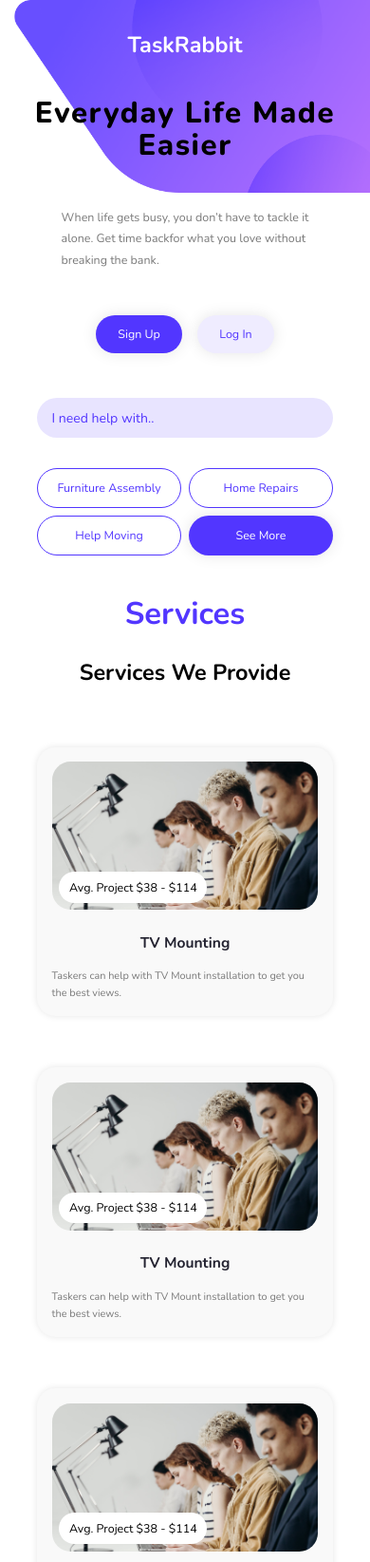
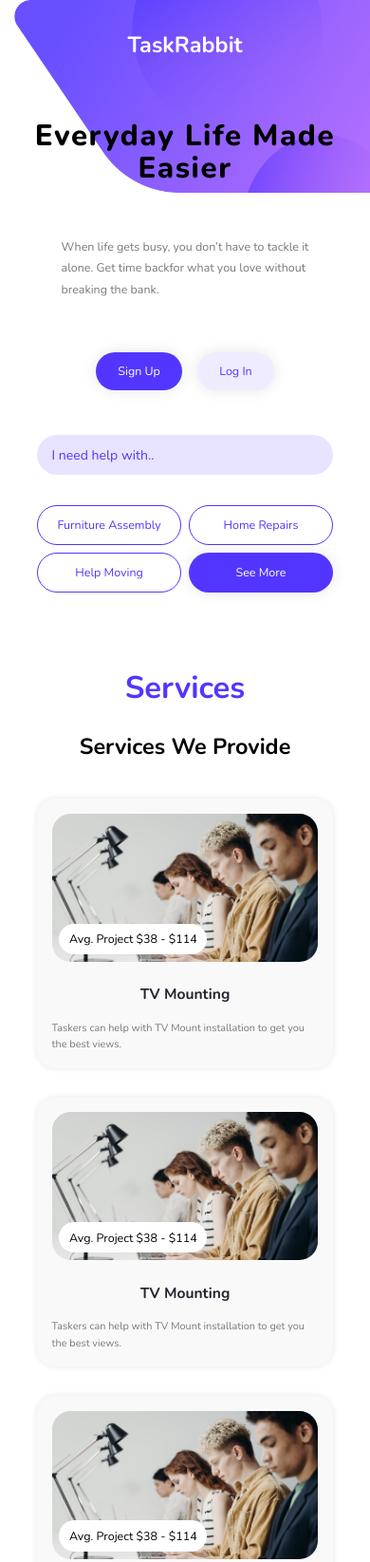
Before and after one commit to shivam907/taskRabbitFrontend, a plain HTML site: page home/index.html in a window 390 px wide. Shown: the top 1645 px of the page at 95% size. Drawn offline with nearby package versions, Linux system fonts and the light colour scheme.

Commit message:
Fixed the Gap bug

```diff
--- a/home/style.css
+++ b/home/style.css
@@ -662,13 +662,13 @@ button {
     font-size: 4rem;
     letter-spacing: 0.2rem;
     line-height: 1.1;
-    margin-bottom: 1rem;
+    margin: 3rem 0 2rem;
     font-weight: 800;
   }
 
   .hc1 p {
     font-size: 1.6rem;
-    margin-bottom: 1rem;
+    margin-bottom: 2rem;
     line-height: 1.8;
     color: #797979;
   }
@@ -686,7 +686,7 @@ button {
   }
   .services {
     width: 100vw;
-    margin: 30rem auto;
+    margin: 40rem auto;
     margin-bottom: 10rem;
   }
   .services h1 {
@@ -701,7 +701,7 @@ button {
     margin-top: 3rem;
   }
   .serviceBox {
-    margin-top: 3rem;
+    /* margin-top: 3rem; */
     width: 40rem;
     padding: 2rem;
     background-color: #f9f9f9;
@@ -854,7 +854,7 @@ button {
     color: gold;
   }
   .start {
-    width: 100vw;
+    width: 97vw;
     /* height: 50rem; */
     /* border-top-right-radius: 5rem; */
     /* border-bottom-right-radius: 7rem; */
@@ -869,6 +869,8 @@ button {
     justify-content: center;
     gap: 3rem;
     padding: 5rem;
+    margin-left: 1rem;
+    margin-right: 1rem;
   }
 
   .start h1 {
```
